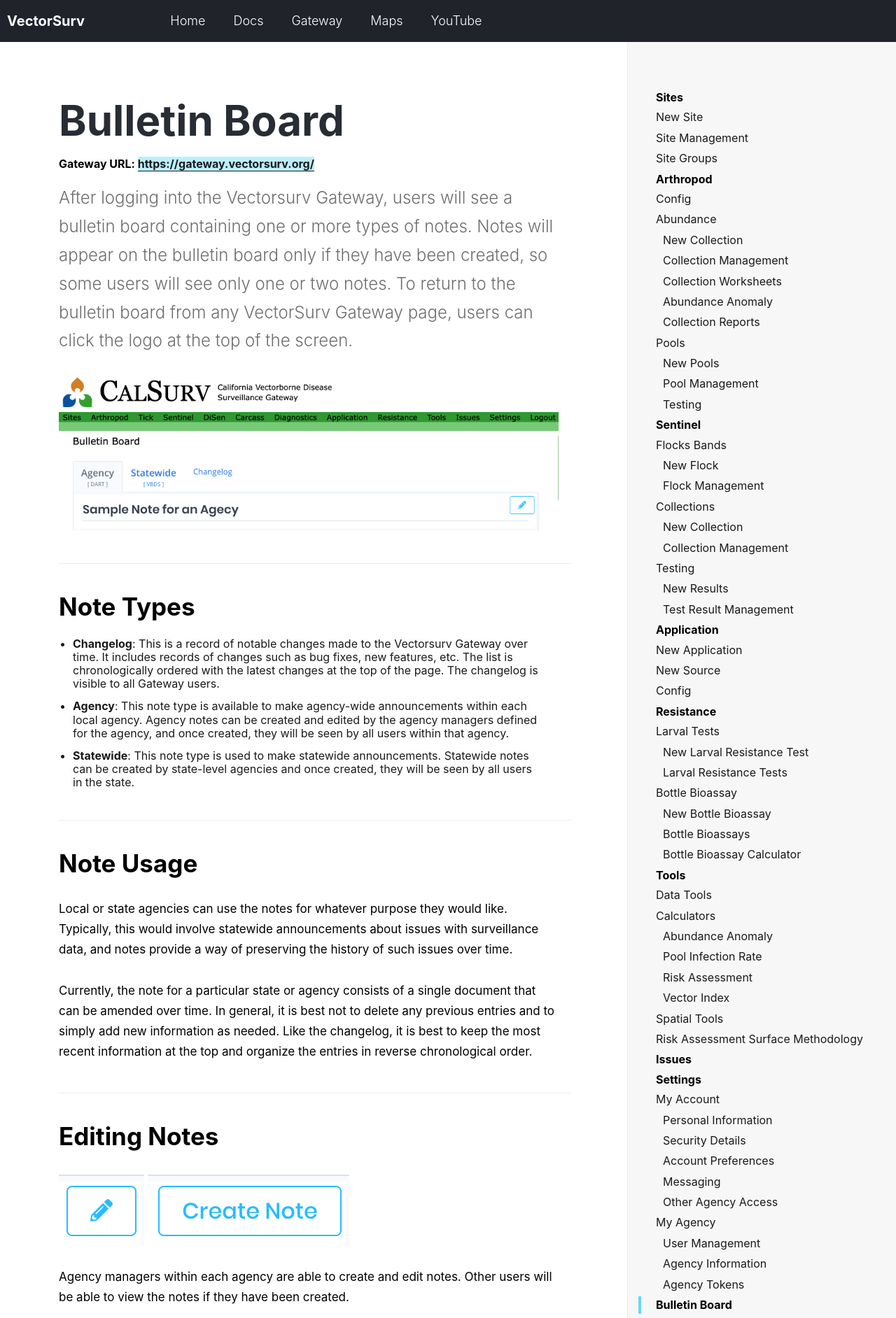
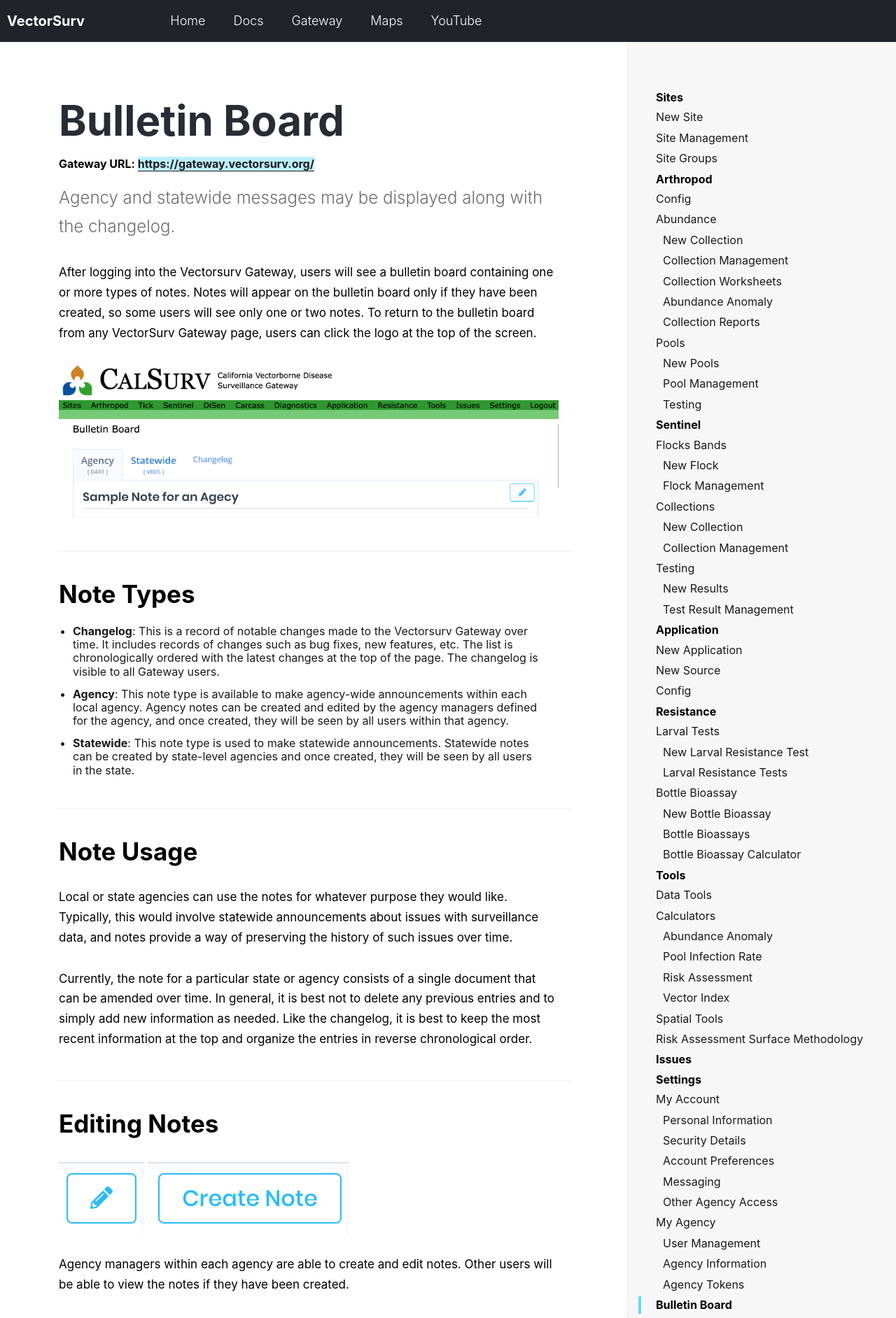
Before and after one commit to tlvaldepena/vectorsurv.org, a Jekyll site: the page built from _docs/bulletin_board.md, in a window 1280 px wide. Shown: the top 1884 px of the page at 70% size. Built offline with Jekyll 4.4.1, drawn with Linux system fonts in a browser that asks for light colours.

Commit message:
add text to bulletin board header

```diff
--- a/_docs/bulletin_board.md
+++ b/_docs/bulletin_board.md
@@ -2,6 +2,8 @@
 title: Bulletin Board
 gateway-url: https://gateway.vectorsurv.org/
 ---
+
+Agency and statewide messages may be displayed along with the changelog.
 
 After logging into the Vectorsurv Gateway, users will see a bulletin board containing one or more types of notes. Notes will appear on the bulletin board only if they have been created, so some users will see only one or two notes. To return to the bulletin board from any VectorSurv Gateway page, users can click the logo at the top of the screen.
 
```
